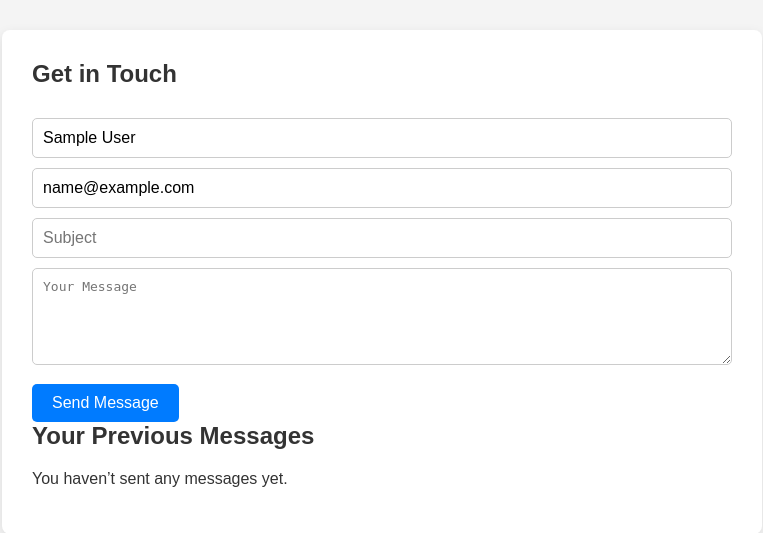
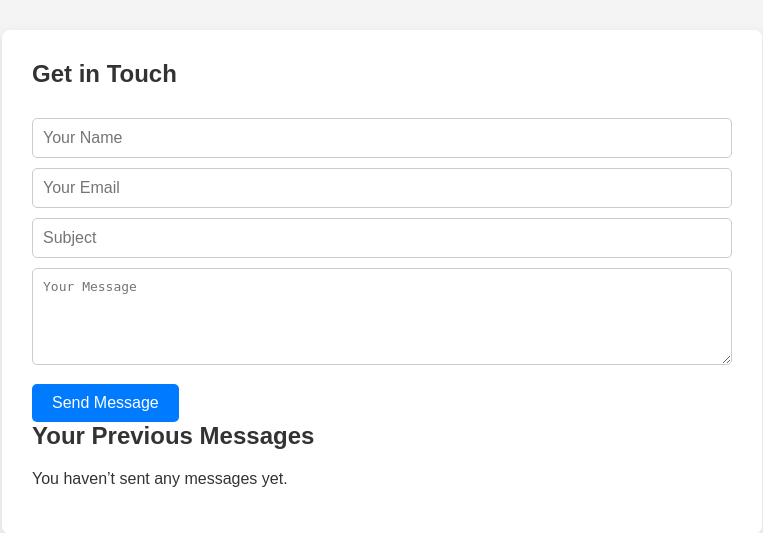
Before and after one commit to Abdulasees/sbquest, a Django app: page /contact/ in a window 1280 px wide. Shown: the part 73-606 px from the top of the page, without its empty margins (258-1021 px from the left). Run offline with Django 5.2, Linux system fonts and the light colour scheme; the visitor is signed in with stand-in values (Sample User, id 1); data that the repository does not hold is empty.

Commit message:
Update contact form: remove default email/name, show previous messages only for logged-in users

```diff
--- a/contactmessage/views.py
+++ b/contactmessage/views.py
@@ -3,24 +3,29 @@ from .models import ContactMessage
 from django.contrib import messages
 
 def contact_form_view(request):
-    # Only fetch previous messages for authenticated users
     contact_messages = None
-    if request.user.is_authenticated:
+
+    # Only fetch previous messages after user has submitted at least one
+    if request.method == 'POST' and request.user.is_authenticated:
         contact_messages = ContactMessage.objects.filter(email=request.user.email).order_by('-created_at')
 
-    if request.method == 'POST':
         name = request.POST.get('name')
         email = request.POST.get('email')
         subject = request.POST.get('subject')
-        message = request.POST.get('message')
+        message_text = request.POST.get('message')
 
-        if name and email and subject and message:
-            ContactMessage.objects.create(name=name, email=email, subject=subject, message=message)
+        if name and email and subject and message_text:
+            ContactMessage.objects.create(
+                name=name,
+                email=email,
+                subject=subject,
+                message=message_text
+            )
             messages.success(request, "Message sent successfully!")
-            return redirect('contact_form_view')  # redirect after POST to clear form
+            return redirect('contact_form_view')
         else:
             messages.error(request, "All fields are required.")
 
     return render(request, 'contact.html', {
-        'contact_messages': contact_messages  # pass only for logged-in users
+        'contact_messages': contact_messages
     })
--- a/templates/contact.html
+++ b/templates/contact.html
@@ -120,10 +120,9 @@
 
     <form method="post">
         {% csrf_token %}
-        <input type="text" name="name" placeholder="Your Name"
-               value="{% if request.user.is_authenticated %}{{ request.user.get_full_name }}{% endif %}" required>
-        <input type="email" name="email" placeholder="Your Email"
-               value="{% if request.user.is_authenticated %}{{ request.user.email }}{% endif %}" required>
+        <!-- No default values, fields are blank -->
+        <input type="text" name="name" placeholder="Your Name" required>
+        <input type="email" name="email" placeholder="Your Email" required>
         <input type="text" name="subject" placeholder="Subject" required>
         <textarea name="message" rows="5" placeholder="Your Message" required></textarea>
         <button type="submit">Send Message</button>
```
